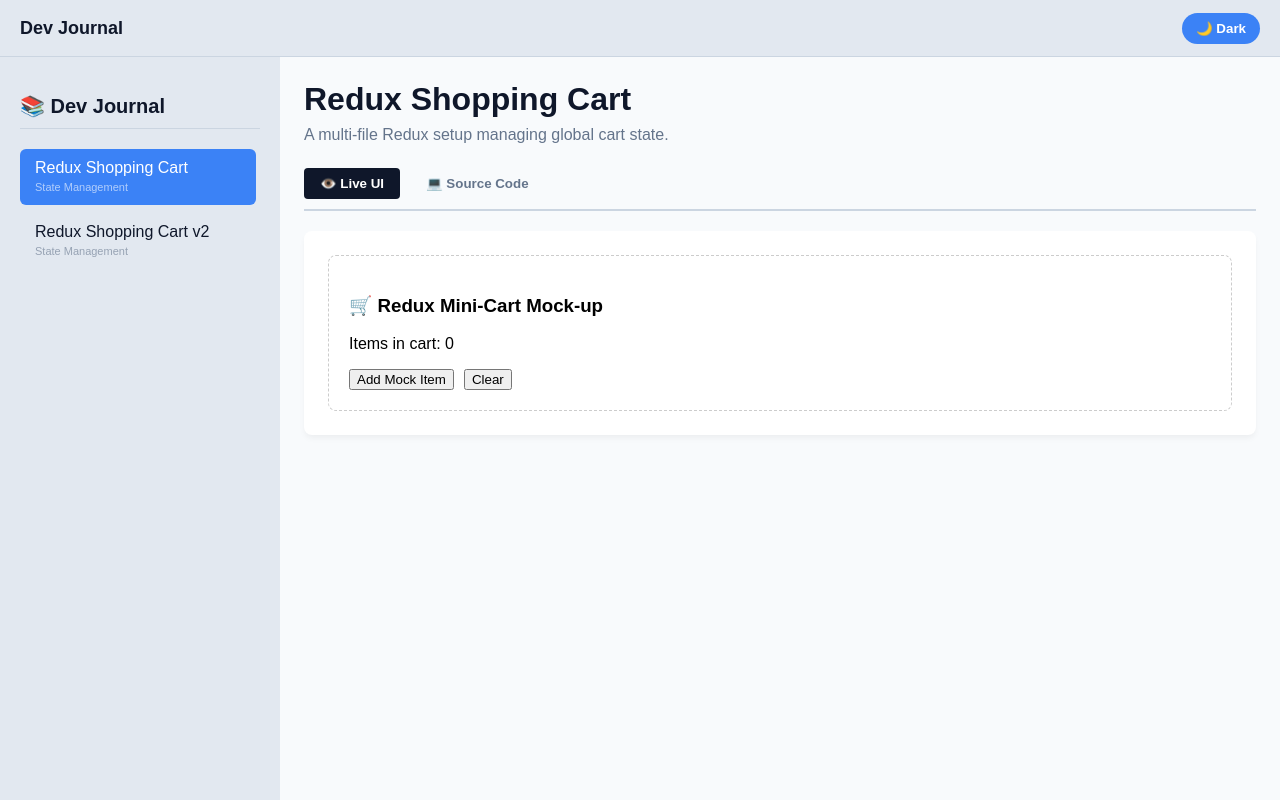
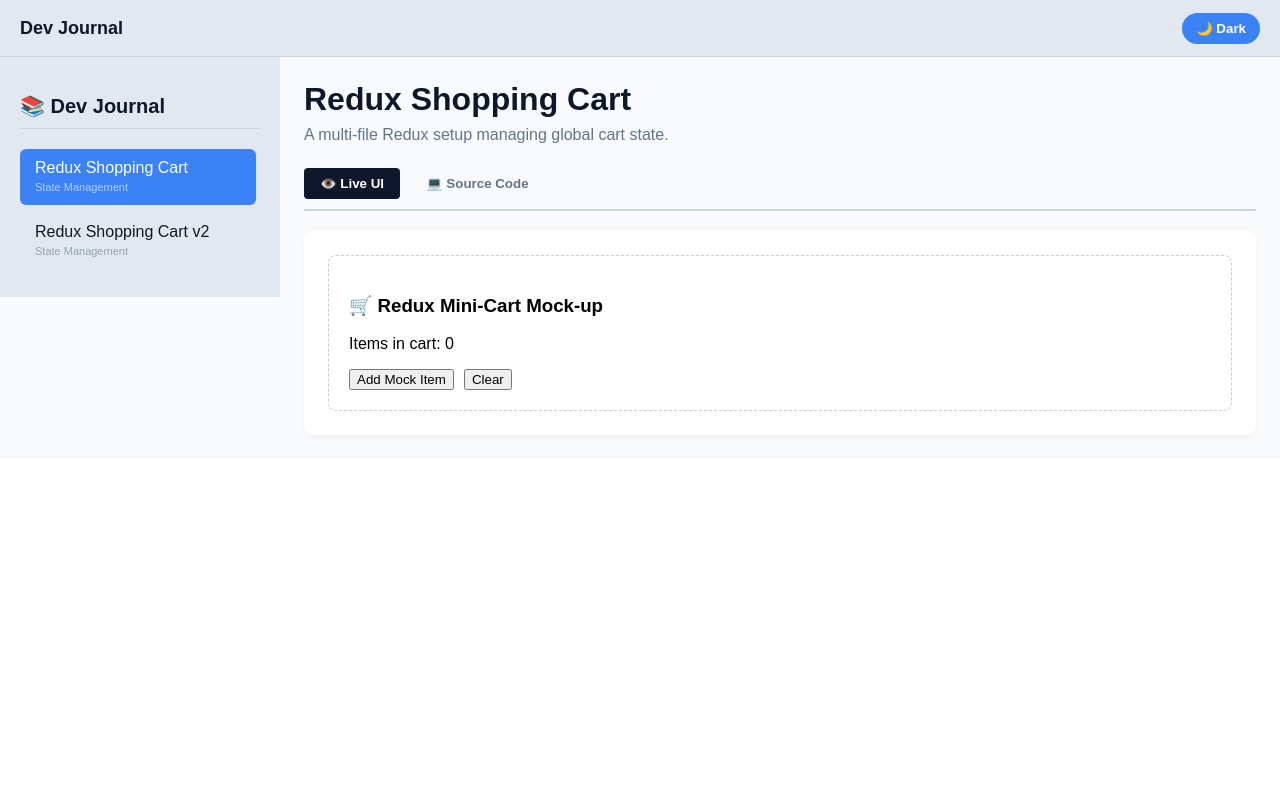
Before and after one commit to monu1041/react-concepts-hub, a React (Vite) app: page / in a window 1280 px wide. Built offline with nearby package versions, Linux system fonts and the light colour scheme.

Commit message:
Enable page scrolling by unsetting root constraints
Commented out the fixed height and overflow:hidden on html, body, #root in src/index.css so the document can grow and allow normal scrolling. This prevents content from being clipped and fixes layout issues where pages were not scrollable.

```diff
--- a/src/index.css
+++ b/src/index.css
@@ -3,8 +3,8 @@ html, body, #root {
   margin: 0;
   padding: 0;
   width: 100%;
-  height: 100%;
-  overflow: hidden;
+  /* height: 100%; */
+  /* overflow: hidden; */
   font-family: sans-serif;
 }
 
```
